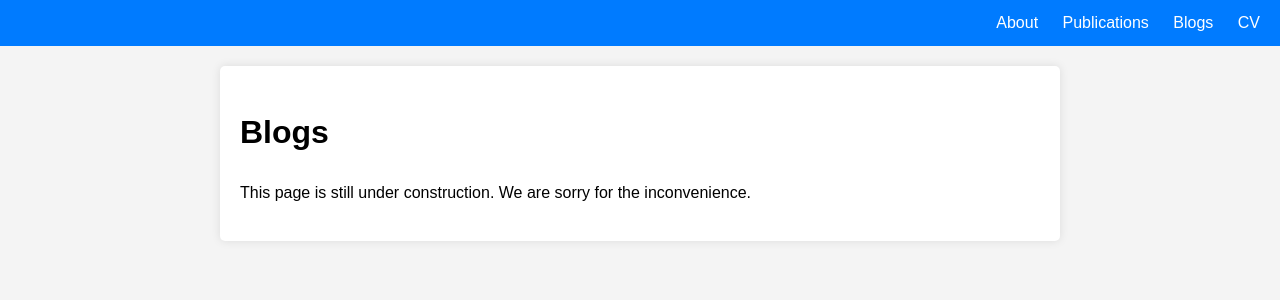
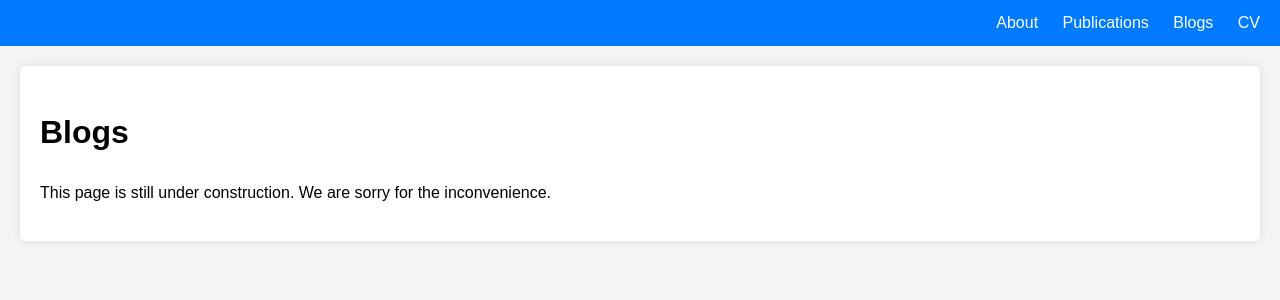
Before and after one commit to haoxuanxie/haoxuanxie.github.io, a Jekyll site: the page built from blogs.md, in a window 1280 px wide. Shown: the top 300 px of the page. Built offline with Jekyll 4.4.1, drawn with Linux system fonts in a browser that asks for light colours.

Commit message:
Update style.css

```diff
--- a/assets/css/style.css
+++ b/assets/css/style.css
@@ -34,7 +34,7 @@ nav ul li a:hover {
 }
 
 main {
-  max-width: 800px;
+  max-width: 1200px; /* Increased max-width */
   margin: 20px auto;
   padding: 20px;
   background: #fff;
```
